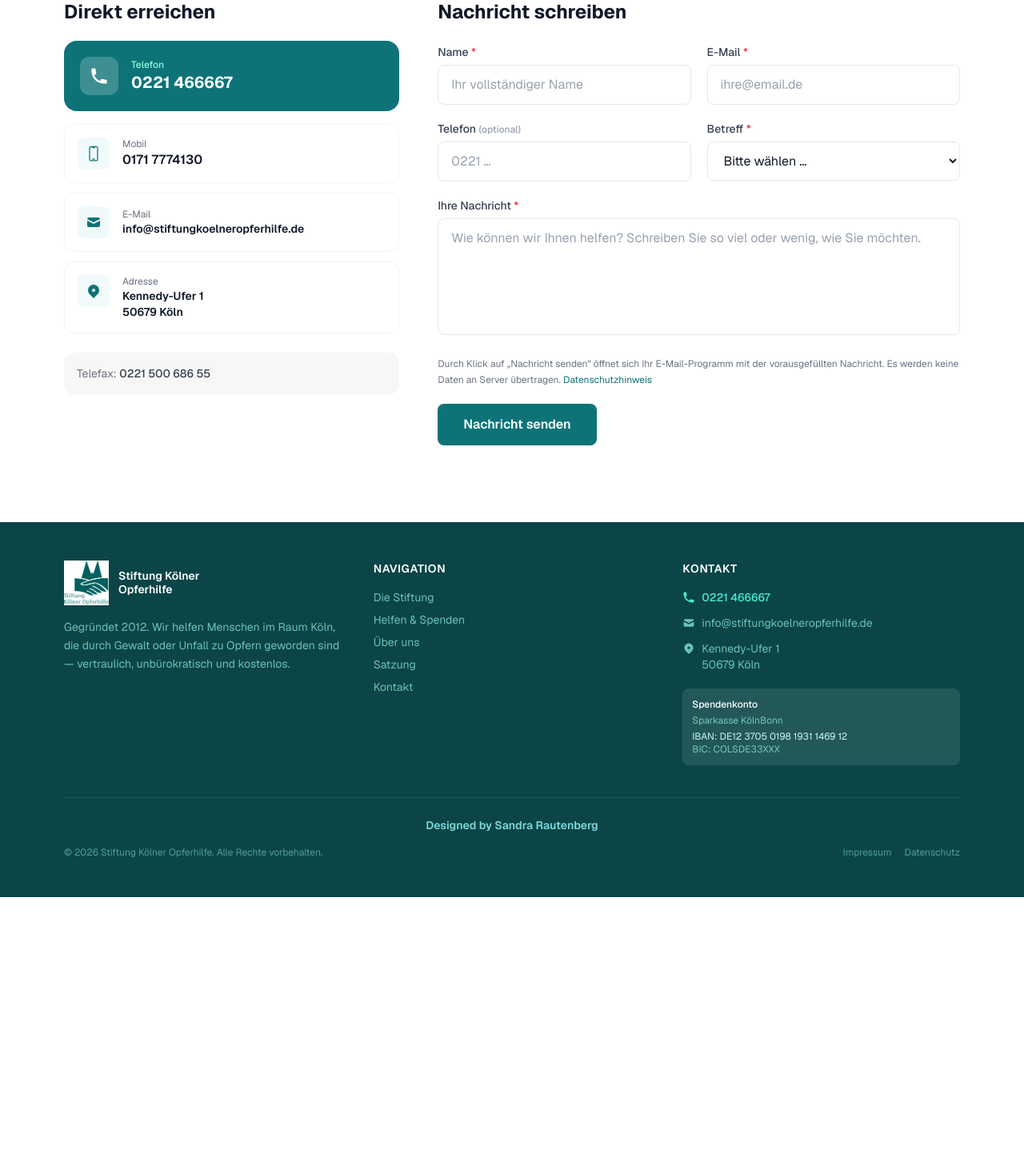
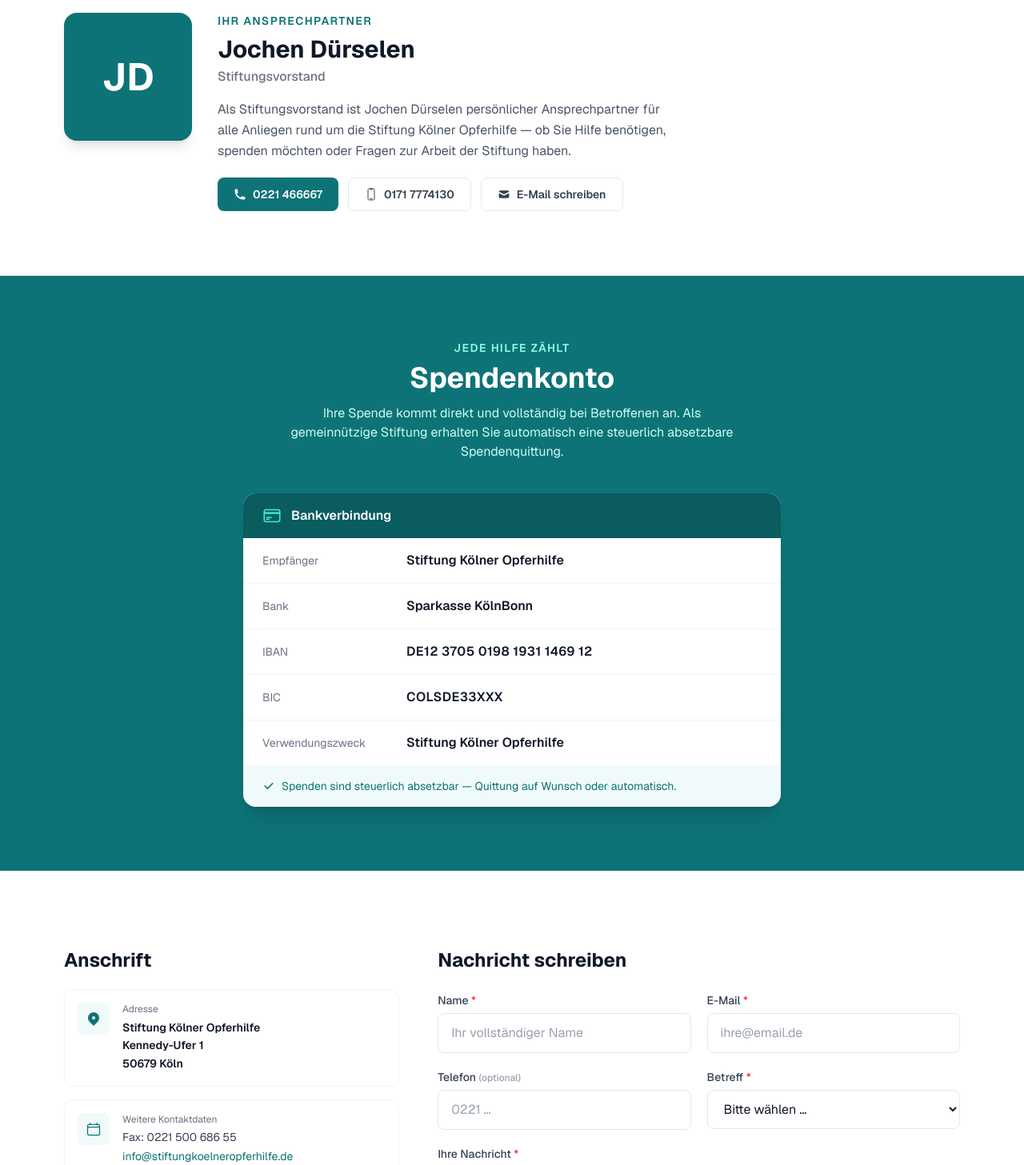
Before and after one commit to Cassiexoxo92/stiftung-koelner-opferhilfe, a Next.js app: page /kontakt in a window 1280 px wide. Shown: the part 540-1997 px from the top of the page at 80% size. Before the commit the page ends 1662 px from the top, so only its background shows below. Built offline with nearby package versions, Linux system fonts and the light colour scheme.

Commit message:
fix: Scroll-Offset für sticky Header, Kontakt/Hilfe getrennt, Kontaktseite mit Vorstand und Spendenkonto

```diff
--- a/src/app/globals.css
+++ b/src/app/globals.css
@@ -17,6 +17,11 @@
 
 html {
   scroll-behavior: smooth;
+}
+
+/* Kompensiert die sticky Header-Höhe (~120px) bei Anker-Navigation */
+[id] {
+  scroll-margin-top: 7.5rem;
 }
 
 body {
--- a/src/app/kontakt/page.tsx
+++ b/src/app/kontakt/page.tsx
@@ -10,6 +10,7 @@
 export default function KontaktPage() {
   return (
     <>
+      {/* Hero */}
       <section className="bg-[#f0fafa] border-b border-teal-100 py-14 sm:py-20">
         <div className="max-w-6xl mx-auto px-4">
           <p className="text-[#0d7377] font-semibold text-sm uppercase tracking-widest mb-3">
@@ -19,102 +20,168 @@
             Kontakt
           </h1>
           <p className="text-xl text-gray-600 max-w-2xl leading-relaxed">
-            Sie haben Fragen, benötigen Hilfe oder möchten die Stiftung
-            unterstützen? Melden Sie sich — wir antworten so schnell wie möglich.
+            Sie benötigen Hilfe, haben Fragen oder möchten die Stiftung
+            unterstützen? Melden Sie sich direkt — wir antworten so schnell
+            wie möglich.
           </p>
         </div>
       </section>
 
-      <section className="py-16 sm:py-24" aria-label="Kontaktbereich">
+      {/* Vorstand */}
+      <section className="py-16 sm:py-20 border-b border-gray-100" aria-labelledby="vorstand-kontakt-heading">
         <div className="max-w-6xl mx-auto px-4">
-          <div className="grid lg:grid-cols-5 gap-12">
-            {/* Contact info */}
-            <div className="lg:col-span-2 space-y-6">
+          <div className="flex flex-col sm:flex-row items-center sm:items-start gap-8 max-w-3xl">
+            {/* Avatar */}
+            <div className="shrink-0">
+              <div className="w-32 h-32 sm:w-40 sm:h-40 rounded-2xl bg-[#0d7377] flex items-center justify-center text-white text-5xl font-bold shadow-lg">
+                JD
+              </div>
+            </div>
+            {/* Text */}
             <div>
-                <h2 className="text-2xl font-bold text-gray-900 mb-5">
-                  Direkt erreichen
+              <p className="text-[#0d7377] font-semibold text-sm uppercase tracking-widest mb-2">
+                Ihr Ansprechpartner
+              </p>
+              <h2 id="vorstand-kontakt-heading" className="text-3xl font-bold text-gray-900 mb-1">
+                Jochen Dürselen
               </h2>
-
-                {/* Emergency phone */}
+              <p className="text-gray-500 font-medium mb-4">Stiftungsvorstand</p>
+              <p className="text-gray-600 leading-relaxed mb-5">
+                Als Stiftungsvorstand ist Jochen Dürselen persönlicher Ansprechpartner
+                für alle Anliegen rund um die Stiftung Kölner Opferhilfe — ob Sie
+                Hilfe benötigen, spenden möchten oder Fragen zur Arbeit der Stiftung
+                haben.
+              </p>
+              <div className="flex flex-col sm:flex-row gap-3">
                 <a
                   href="tel:+492214666670"
-                  className="flex items-center gap-4 p-5 bg-[#0d7377] text-white rounded-2xl hover:bg-[#0a5c5f] transition-colors mb-4 group"
-                  aria-label="Anrufen: 0221 466667"
+                  className="inline-flex items-center gap-2 px-5 py-2.5 bg-[#0d7377] text-white font-semibold rounded-lg hover:bg-[#0a5c5f] transition-colors text-sm"
                 >
-                  <div className="w-12 h-12 bg-white/20 rounded-xl flex items-center justify-center shrink-0" aria-hidden="true">
-                    <svg className="w-6 h-6" fill="currentColor" viewBox="0 0 20 20">
+                  <svg className="w-4 h-4" fill="currentColor" viewBox="0 0 20 20" aria-hidden="true">
                     <path d="M2 3a1 1 0 011-1h2.153a1 1 0 01.986.836l.74 4.435a1 1 0 01-.54 1.06l-1.548.773a11.037 11.037 0 006.105 6.105l.774-1.548a1 1 0 011.059-.54l4.435.74a1 1 0 01.836.986V17a1 1 0 01-1 1h-2C7.82 18 2 12.18 2 5V3z" />
                   </svg>
-                  </div>
-                  <div>
-                    <p className="text-teal-200 text-xs font-medium">Telefon</p>
-                    <p className="text-xl font-bold">0221 466667</p>
-                  </div>
+                  0221 466667
                 </a>
-
-                {/* Mobil */}
                 <a
                   href="tel:+4917177741300"
-                  className="flex items-center gap-4 p-4 bg-white border border-gray-100 rounded-xl hover:border-teal-200 transition-colors mb-3"
-                  aria-label="Mobil anrufen: 0171 7774130"
+                  className="inline-flex items-center gap-2 px-5 py-2.5 border border-gray-200 text-gray-700 font-semibold rounded-lg hover:border-teal-300 hover:text-[#0d7377] transition-colors text-sm"
                 >
-                  <div className="w-10 h-10 bg-[#f0fafa] text-[#0d7377] rounded-lg flex items-center justify-center shrink-0" aria-hidden="true">
-                    <svg className="w-5 h-5" fill="none" viewBox="0 0 24 24" stroke="currentColor" strokeWidth={1.5}>
+                  <svg className="w-4 h-4" fill="none" viewBox="0 0 24 24" stroke="currentColor" strokeWidth={1.5} aria-hidden="true">
                     <path strokeLinecap="round" strokeLinejoin="round" d="M10.5 1.5H8.25A2.25 2.25 0 006 3.75v16.5a2.25 2.25 0 002.25 2.25h7.5A2.25 2.25 0 0018 20.25V3.75a2.25 2.25 0 00-2.25-2.25H13.5m-3 0V3h3V1.5m-3 0h3m-3 18.75h3" />
                   </svg>
-                  </div>
-                  <div>
-                    <p className="text-xs text-gray-500">Mobil</p>
-                    <p className="font-semibold text-gray-900">0171 7774130</p>
-                  </div>
+                  0171 7774130
                 </a>
-
-                {/* Email */}
                 <a
                   href="mailto:info@stiftungkoelneropferhilfe.de"
-                  className="flex items-center gap-4 p-4 bg-white border border-gray-100 rounded-xl hover:border-teal-200 transition-colors mb-3 break-all"
-                  aria-label="E-Mail senden"
+                  className="inline-flex items-center gap-2 px-5 py-2.5 border border-gray-200 text-gray-700 font-semibold rounded-lg hover:border-teal-300 hover:text-[#0d7377] transition-colors text-sm"
                 >
-                  <div className="w-10 h-10 bg-[#f0fafa] text-[#0d7377] rounded-lg flex items-center justify-center shrink-0" aria-hidden="true">
-                    <svg className="w-5 h-5" fill="currentColor" viewBox="0 0 20 20">
+                  <svg className="w-4 h-4" fill="currentColor" viewBox="0 0 20 20" aria-hidden="true">
                     <path d="M2.003 5.884L10 9.882l7.997-3.998A2 2 0 0016 4H4a2 2 0 00-1.997 1.884z" />
                     <path d="M18 8.118l-8 4-8-4V14a2 2 0 002 2h12a2 2 0 002-2V8.118z" />
                   </svg>
+                  E-Mail schreiben
+                </a>
               </div>
-                  <div>
-                    <p className="text-xs text-gray-500">E-Mail</p>
-                    <p className="font-semibold text-gray-900 text-sm">
-                      info@stiftungkoelneropferhilfe.de
+            </div>
+          </div>
+        </div>
+      </section>
+
+      {/* Spendenkonto — prominent */}
+      <section className="py-14 sm:py-20 bg-[#0d7377]" aria-labelledby="spende-heading">
+        <div className="max-w-6xl mx-auto px-4">
+          <div className="text-center text-white mb-10">
+            <p className="text-teal-200 font-semibold text-sm uppercase tracking-widest mb-2">
+              Jede Hilfe zählt
+            </p>
+            <h2 id="spende-heading" className="text-3xl sm:text-4xl font-bold mb-3">
+              Spendenkonto
+            </h2>
+            <p className="text-teal-100 max-w-xl mx-auto">
+              Ihre Spende kommt direkt und vollständig bei Betroffenen an.
+              Als gemeinnützige Stiftung erhalten Sie automatisch eine
+              steuerlich absetzbare Spendenquittung.
             </p>
           </div>
-                </a>
 
+          <div className="max-w-2xl mx-auto bg-white rounded-2xl shadow-xl overflow-hidden">
+            <div className="bg-[#0a5c5f] px-6 py-4 flex items-center gap-3">
+              <svg className="w-6 h-6 text-teal-300" fill="none" viewBox="0 0 24 24" stroke="currentColor" strokeWidth={1.5} aria-hidden="true">
+                <path strokeLinecap="round" strokeLinejoin="round" d="M2.25 8.25h19.5M2.25 9h19.5m-16.5 5.25h6m-6 2.25h3m-3.75 3h15a2.25 2.25 0 002.25-2.25V6.75A2.25 2.25 0 0019.5 4.5h-15a2.25 2.25 0 00-2.25 2.25v10.5A2.25 2.25 0 004.5 19.5z" />
+              </svg>
+              <span className="text-white font-semibold">Bankverbindung</span>
+            </div>
+            <dl className="divide-y divide-gray-100">
+              {[
+                { label: "Empfänger", value: "Stiftung Kölner Opferhilfe", mono: false },
+                { label: "Bank", value: "Sparkasse KölnBonn", mono: false },
+                { label: "IBAN", value: "DE12 3705 0198 1931 1469 12", mono: true },
+                { label: "BIC", value: "COLSDE33XXX", mono: true },
+                { label: "Verwendungszweck", value: "Stiftung Kölner Opferhilfe", mono: false },
+              ].map((row) => (
+                <div key={row.label} className="flex flex-col sm:flex-row sm:items-center px-6 py-4 gap-1">
+                  <dt className="text-sm text-gray-500 sm:w-44 shrink-0">{row.label}</dt>
+                  <dd className={`font-semibold text-gray-900 ${row.mono ? "font-mono tracking-wide text-[#0d7377]" : ""}`}>
+                    {row.value}
+                  </dd>
+                </div>
+              ))}
+            </dl>
+            <div className="bg-[#f0fafa] px-6 py-4 flex items-center gap-2 text-sm text-[#0d7377]">
+              <svg className="w-4 h-4 shrink-0" fill="currentColor" viewBox="0 0 20 20" aria-hidden="true">
+                <path fillRule="evenodd" d="M16.707 5.293a1 1 0 010 1.414l-8 8a1 1 0 01-1.414 0l-4-4a1 1 0 011.414-1.414L8 12.586l7.293-7.293a1 1 0 011.414 0z" clipRule="evenodd" />
+              </svg>
+              <span>Spenden sind steuerlich absetzbar — Quittung auf Wunsch oder automatisch.</span>
+            </div>
+          </div>
+        </div>
+      </section>
+
+      {/* Adresse + Formular */}
+      <section id="hilfe-formular" className="py-16 sm:py-24" aria-label="Kontaktbereich">
+        <div className="max-w-6xl mx-auto px-4">
+          <div className="grid lg:grid-cols-5 gap-12">
             {/* Adresse */}
+            <div className="lg:col-span-2 space-y-4">
+              <h2 className="text-2xl font-bold text-gray-900 mb-5">
+                Anschrift
+              </h2>
               <div className="flex items-start gap-4 p-4 bg-white border border-gray-100 rounded-xl">
-                  <div className="w-10 h-10 bg-[#f0fafa] text-[#0d7377] rounded-lg flex items-center justify-center shrink-0" aria-hidden="true">
-                    <svg className="w-5 h-5" fill="currentColor" viewBox="0 0 20 20">
+                <div className="w-10 h-10 bg-[#f0fafa] text-[#0d7377] rounded-lg flex items-center justify-center shrink-0">
+                  <svg className="w-5 h-5" fill="currentColor" viewBox="0 0 20 20" aria-hidden="true">
                     <path fillRule="evenodd" d="M5.05 4.05a7 7 0 119.9 9.9L10 18.9l-4.95-4.95a7 7 0 010-9.9zM10 11a2 2 0 100-4 2 2 0 000 4z" clipRule="evenodd" />
                   </svg>
                 </div>
                 <div>
-                    <p className="text-xs text-gray-500">Adresse</p>
-                    <address className="not-italic font-semibold text-gray-900 text-sm">
+                  <p className="text-xs text-gray-500 mb-1">Adresse</p>
+                  <address className="not-italic font-semibold text-gray-900 text-sm leading-relaxed">
+                    Stiftung Kölner Opferhilfe<br />
                     Kennedy-Ufer 1<br />
                     50679 Köln
                   </address>
                 </div>
               </div>
+
+              <div className="flex items-start gap-4 p-4 bg-white border border-gray-100 rounded-xl">
+                <div className="w-10 h-10 bg-[#f0fafa] text-[#0d7377] rounded-lg flex items-center justify-center shrink-0">
+                  <svg className="w-5 h-5" fill="none" viewBox="0 0 24 24" stroke="currentColor" strokeWidth={1.5} aria-hidden="true">
+                    <path strokeLinecap="round" strokeLinejoin="round" d="M6.75 3v2.25M17.25 3v2.25M3 18.75V7.5a2.25 2.25 0 012.25-2.25h13.5A2.25 2.25 0 0121 7.5v11.25m-18 0A2.25 2.25 0 005.25 21h13.5A2.25 2.25 0 0021 18.75m-18 0v-7.5A2.25 2.25 0 015.25 9h13.5A2.25 2.25 0 0121 9v7.5" />
+                  </svg>
                 </div>
-
-              {/* Fax */}
-              <div className="p-4 bg-[#f8f7f5] rounded-xl text-sm">
-                <span className="text-gray-500">Telefax: </span>
-                <span className="font-medium text-gray-700">0221 500 686 55</span>
+                <div>
+                  <p className="text-xs text-gray-500 mb-1">Weitere Kontaktdaten</p>
+                  <p className="text-sm text-gray-700">Fax: 0221 500 686 55</p>
+                  <p className="text-sm text-gray-700 mt-1">
+                    <a href="mailto:info@stiftungkoelneropferhilfe.de" className="text-[#0d7377] hover:underline break-all">
+                      info@stiftungkoelneropferhilfe.de
+                    </a>
+                  </p>
+                </div>
               </div>
             </div>
 
-            {/* Form */}
-            <div id="hilfe-formular" className="lg:col-span-3">
+            {/* Formular */}
+            <div className="lg:col-span-3">
               <h2 className="text-2xl font-bold text-gray-900 mb-6">
                 Nachricht schreiben
               </h2>
--- a/src/components/Header.tsx
+++ b/src/components/Header.tsx
@@ -10,6 +10,7 @@
   { href: "/helfen", label: "Helfen" },
   { href: "/ueber-uns", label: "Über uns" },
   { href: "/satzung", label: "Satzung" },
+  { href: "/kontakt", label: "Kontakt" },
 ];
 
 export default function Header() {
@@ -127,7 +128,7 @@
                 href="/kontakt#hilfe-formular"
                 className="ml-3 px-4 py-2 bg-[#0d7377] text-white rounded-md text-sm font-semibold hover:bg-[#0a5c5f] transition-colors focus:outline-none focus-visible:ring-2 focus-visible:ring-offset-2 focus-visible:ring-[#0d7377]"
               >
-                Hilfe & Kontakt
+                Hilfe suchen
               </Link>
             </div>
 
@@ -180,7 +181,7 @@
                 href="/kontakt#hilfe-formular"
                 className="mt-2 px-4 py-3 bg-[#0d7377] text-white rounded-md text-base font-semibold text-center hover:bg-[#0a5c5f] transition-colors"
               >
-                Hilfe & Kontakt
+                Hilfe suchen
               </Link>
             </div>
           </div>
```
Lines whose indentation alone changed are shown as unchanged.
